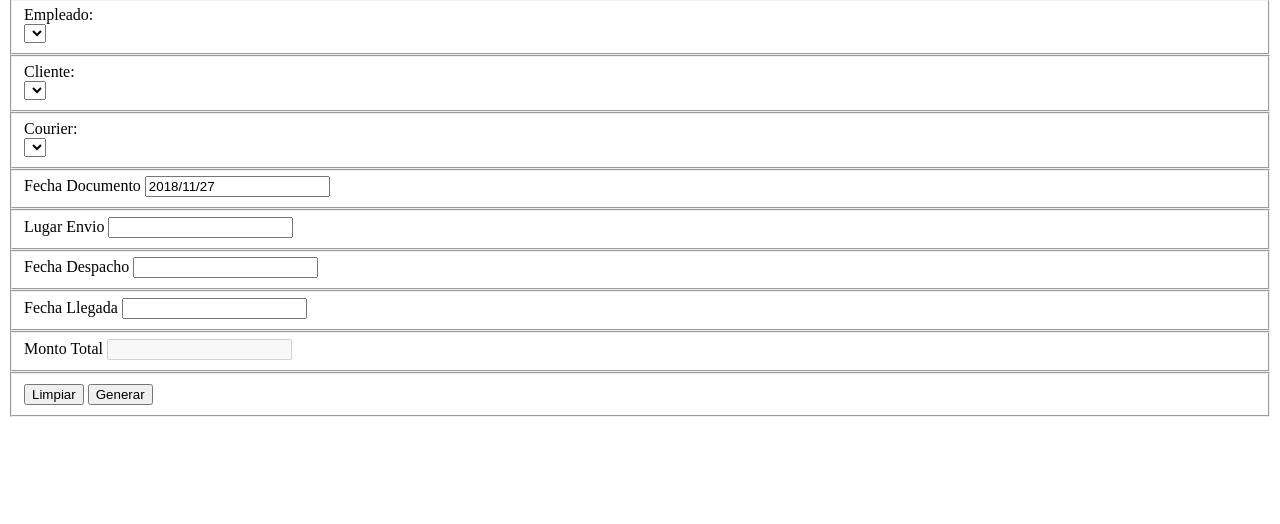
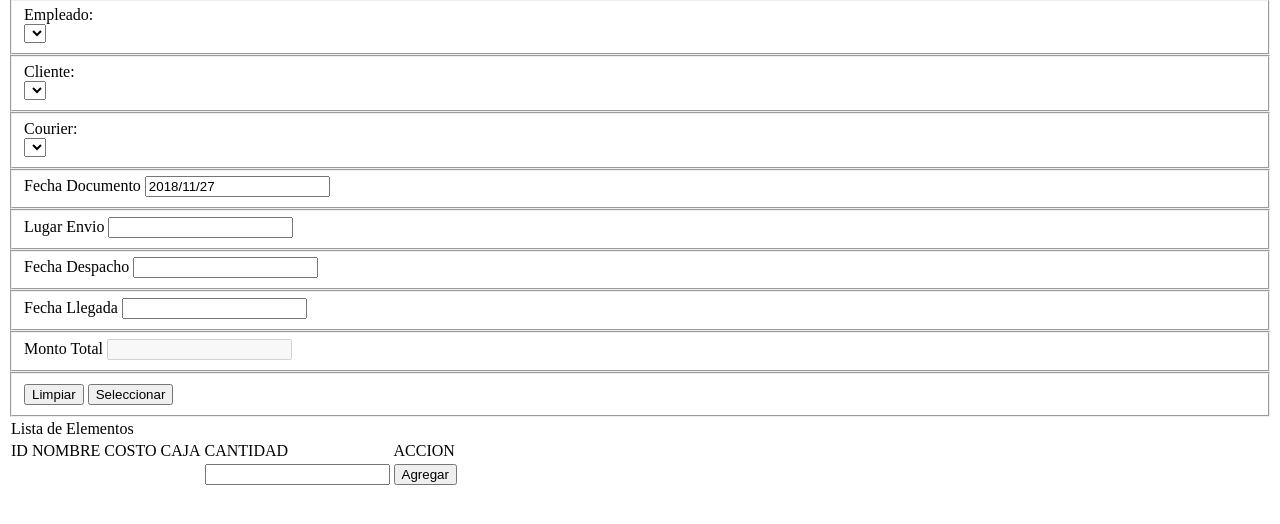
Before and after one commit to AugustCS/PROYECTO_PP1_AGRAVIS, a PHP site: page /ventanas/reg_pedido.php in a window 1280 px wide. Shown: the part 101-625 px from the top of the page. Run offline with PHP 8.4, Linux system fonts and the light colour scheme; lists and menus that the app fills with data are empty.

Commit message:
tabla de elementos
ciertos elementos completados

```diff
--- a/index.php
+++ b/index.php
@@ -5,7 +5,7 @@
 	<title>LOGIN</title>
 	<link rel="stylesheet" type="text/css" href="css/reset.css">
 	<link rel="stylesheet" href="https://use.fontawesome.com/releases/v5.4.2/css/all.css" integrity="sha384-/rXc/GQVaYpyDdyxK+ecHPVYJSN9bmVFBvjA/9eOB+pb3F2w2N6fc5qB9Ew5yIns" crossorigin="anonymous">
-	<link href="https://fonts.googleapis.com/css?family=Roboto|Niramit" rel="stylesheet">
+	<link href="https://fonts.googleapis.com/css?family=Roboto|Niramit|Roboto+Slab" rel="stylesheet">
 	<link rel="stylesheet" type="text/css" href="css/style.css">
 </head>
 <body>
--- a/principal.php
+++ b/principal.php
@@ -11,7 +11,7 @@
 	<title>AGRAVIS E.I.R.L.</title>
 	<link rel="stylesheet" type="text/css" href="css/reset.css">
 	<link rel="stylesheet" href="https://use.fontawesome.com/releases/v5.4.2/css/all.css" integrity="sha384-/rXc/GQVaYpyDdyxK+ecHPVYJSN9bmVFBvjA/9eOB+pb3F2w2N6fc5qB9Ew5yIns" crossorigin="anonymous">
-	<link href="https://fonts.googleapis.com/css?family=Roboto|Niramit" rel="stylesheet">
+	<link href="https://fonts.googleapis.com/css?family=Roboto|Niramit|Roboto+Slab" rel="stylesheet">
 	<link rel="stylesheet" href="css/jquery-ui.css">
 	<link rel="stylesheet" type="text/css" href="css/style.css">
 	<link rel="icon" href="img/logo.png">
--- /dev/null
+++ b/ventanas/con_finta_elementos.php
@@ -0,0 +1,17 @@
+<?php
+	require '../conexion.php';
+	$opciones_elementos = $conexion->prepare("SELECT * FROM bd_agravis.tbl_elemento");
+	$opciones_elementos->execute();
+	$datos_opciones_elementos = $opciones_elementos->fetchAll();
+	foreach($datos_opciones_elementos as $elementos){
+?>
+		<tr>
+			<td><?= $elementos[0]; ?></td>
+			<td><?= $elementos[2]; ?></td>
+			<td><?= $elementos[8]; ?></td>
+			<td><input type="text" class="cajas-texto"></td>
+			<td><button class="btn btn-primary">Agregar</button></td>
+		</tr>
+<?php
+	}
+ ?>
--- a/ventanas/reg_pedido.php
+++ b/ventanas/reg_pedido.php
@@ -60,7 +60,7 @@
 				</fieldset>
 				<fieldset class="cajas-form">
 					<label>Lugar Envio</label>
-					<input type="text" class="cajas-texto centrar" name="lugar">
+					<input type="text" class="cajas-texto" name="lugar">
 				</fieldset>
 				<fieldset class="cajas-form">
 					<label>Fecha Despacho</label>
@@ -76,9 +76,31 @@
 				</fieldset>
 				<fieldset style="padding-top: 10px;" class="cajas-form">
 					<input type="reset" class="btn btn-primary" value="Limpiar">
-					<input type="submit" class="btn btn-success" value="Generar">
+					<input type="submit" class="btn btn-success" value="Seleccionar">
 				</fieldset>
 			</form>
+		</div>
+		<div class="box-cargados-bottom">
+			<table>
+				<thead>
+					<tr>
+						<td colspan="5">Lista de Elementos</td>
+					</tr>
+					<tr>
+						<td>ID</td>
+						<td>NOMBRE</td>
+						<td>COSTO CAJA</td>
+						<td>CANTIDAD</td>
+						<td>ACCION</td>
+					</tr>
+				</thead>
+				<tbody id="tabla-finta-productos">
+					<script>
+						$("#tabla-finta-productos").load("ventanas/con_finta_elementos.php");
+					</script>
+				</tbody>
+			</table>
+
 		</div>
 	</div>
 </body>
```
Also changed, not shown: css/style.css (+17 -3 lines), registros_bd.php (deleted, +0 -24 lines), ventanas/registros_bd.php (+0 -35 lines), img/pollin3.jpg (added), img/pollin4.jpg (added), subidas/pollito.jpg (added).
